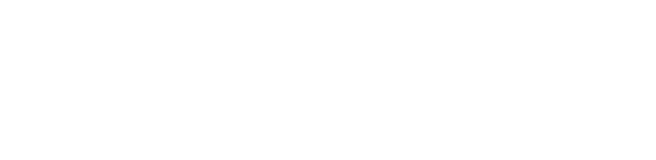
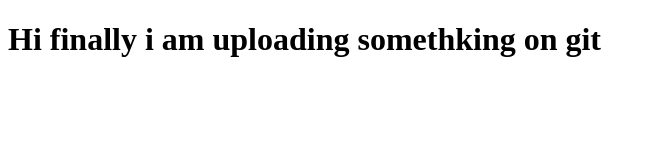
Before and after one commit to AKSHAY-MORE18/day5-again, a plain HTML site: page index.html in a window 1280 px wide. Shown: the whole page, without its empty margins (0-656 px from the left). Drawn offline with Linux system fonts and the light colour scheme.

Commit message:
second commit

```diff
--- a/index.html
+++ b/index.html
@@ -1,12 +1,16 @@
 <!DOCTYPE html>
 <html lang="en">
+
 <head>
     <meta charset="UTF-8">
     <meta http-equiv="X-UA-Compatible" content="IE=edge">
     <meta name="viewport" content="width=device-width, initial-scale=1.0">
     <title>Document</title>
 </head>
+
 <body>
+    <h1>Hi finally i am uploading somethking on git</h1>
 
 </body>
+
 </html>
```
